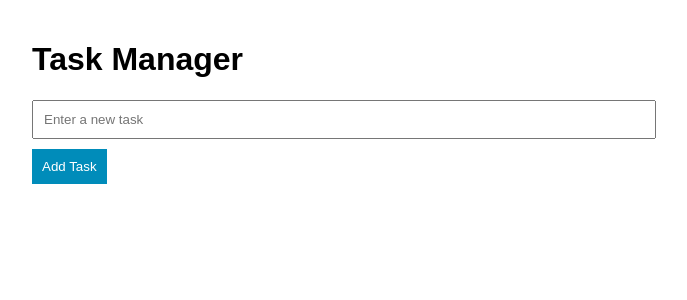
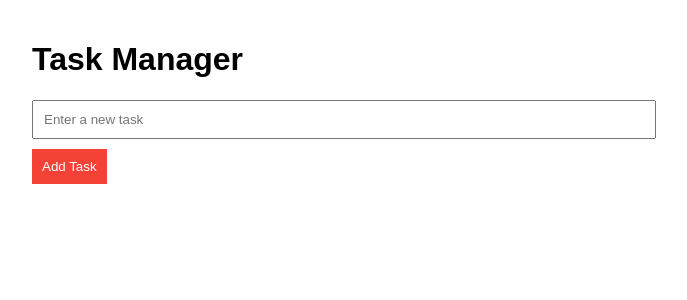
Before and after one commit to Sidhikajain1/task-manager-v3, a Flask app: page / in a window 1280 px wide. Shown: the top 300 px of the page, without its empty margins (308-995 px from the left). Run offline with Flask 3, Linux system fonts and the light colour scheme; data that the repository does not hold is empty.

Commit message:
Update index.html

```diff
--- a/templates/index.html
+++ b/templates/index.html
@@ -27,7 +27,7 @@
         }
         #add-task-btn {
             padding: 10px;
-            background-color: #008CBA;
+            background-color: #f44336;
             color: white;
             border: none;
             cursor: pointer;
```
